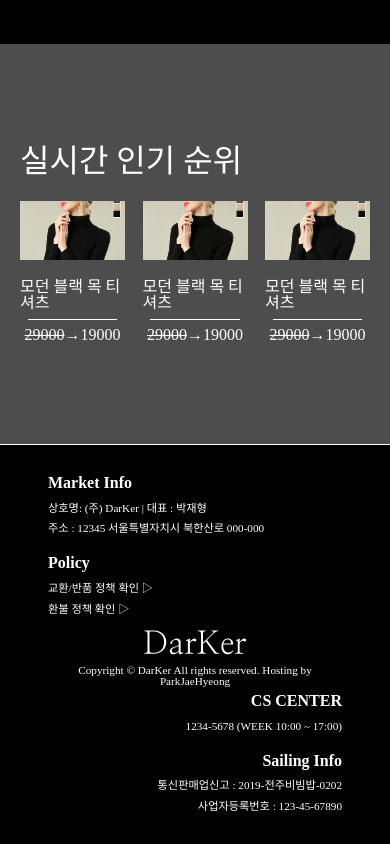
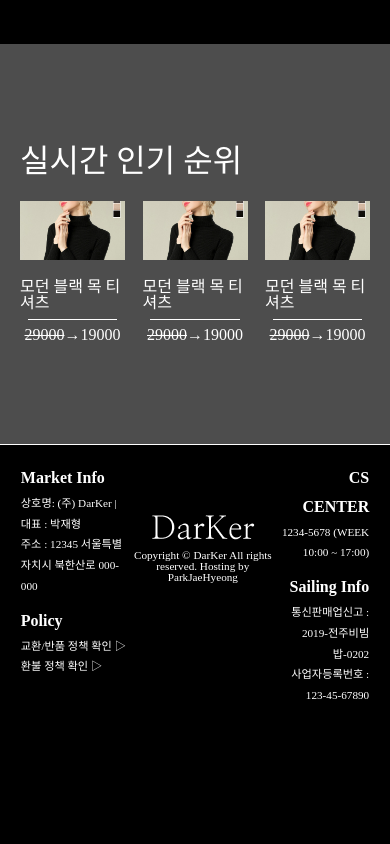
Before and after one commit to zae-hyeong/DarKer, a React (Create React App) app: page / in a window 390 px wide. Shown: the part 1027-1871 px from the top of the page. After the commit the page ends 1733 px from the top, so only its background shows below. Built offline with nearby package versions, Linux system fonts and the light colour scheme.

Commit message:
[style] add media query in footer when height is small

```diff
--- a/src/Component/Auth/LoginSignup.css
+++ b/src/Component/Auth/LoginSignup.css
@@ -5,6 +5,13 @@
   display: flex;
   justify-content: center;
   align-items: center;
+}
+
+@media (max-height: 1000px) {
+  .login-wrapper,
+  .signup-wrapper {
+    height: calc(100vh - 80px - 200px);
+  }
 }
 
 #login-form,
--- a/src/Component/Footer/Footer.css
+++ b/src/Component/Footer/Footer.css
@@ -43,3 +43,21 @@
 .footer-copyright {
   font-size: 0.7rem;
 }
+
+@media (max-height: 1000px) {
+  .footer{
+    height: 200px;
+    padding: 1.2rem 1.3rem;
+    display: flex;
+    justify-content: space-between;
+  }
+  .footer-left-info, .footer-right-info {
+    height: 100%;
+    display: flex;
+    flex-direction: column;
+    justify-content: space-between;
+  }
+  .footer-center-info {
+    flex-grow: 1;
+  }
+}
```
